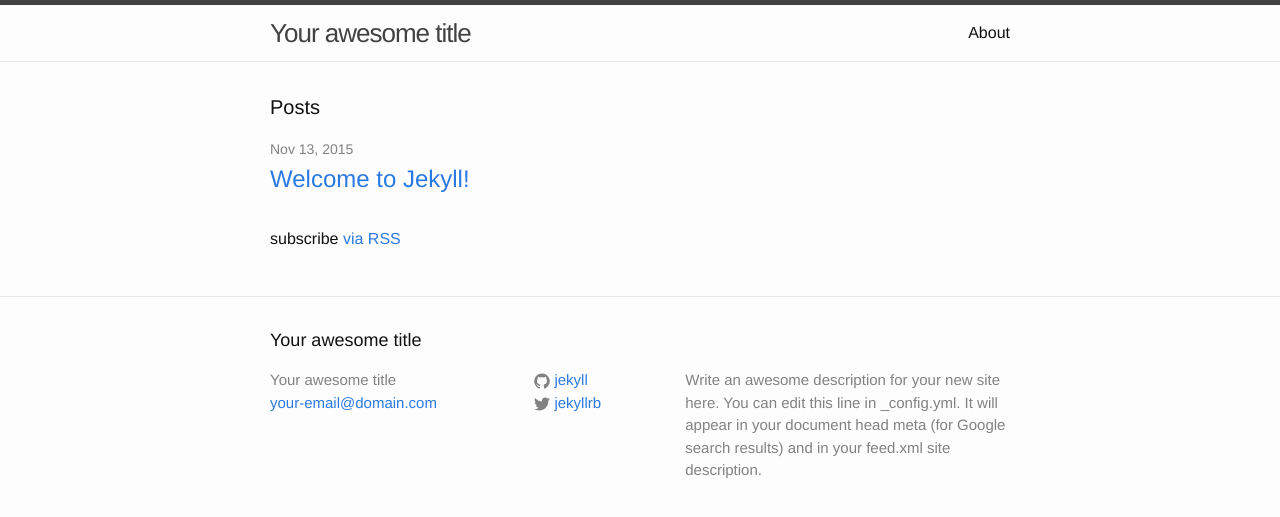
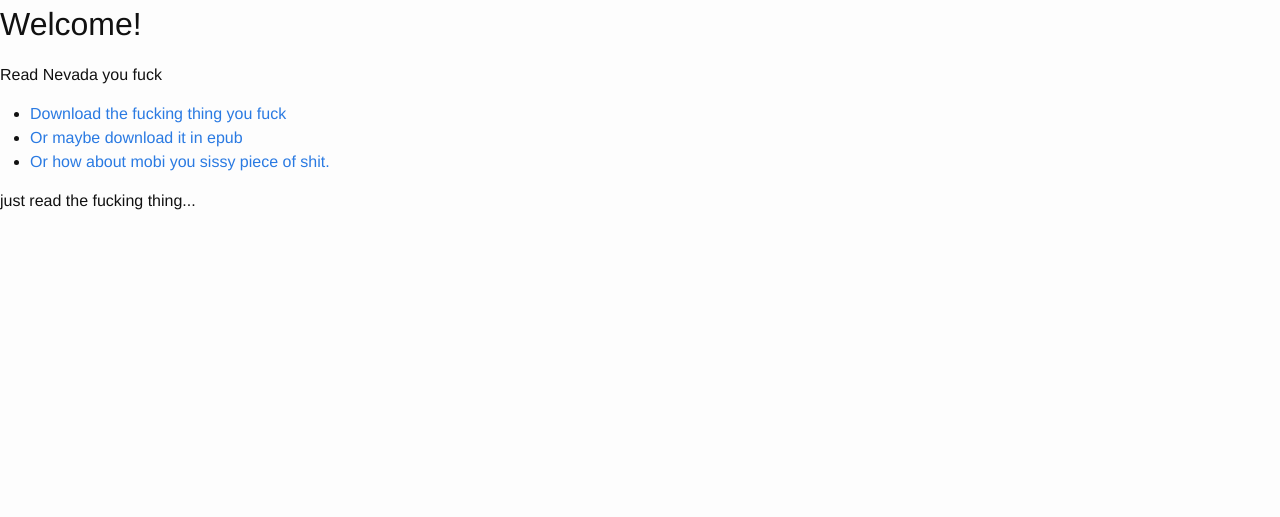
Before and after one commit to ZoeyWolfe/have-you-read-nevada, a Jekyll site: the page built from index.html, in a window 1280 px wide. Shown: the top 517 px of the page. Built offline with Jekyll 4.4.1, drawn with Linux system fonts in a browser that asks for light colours.

Commit message:
add some content

```diff
--- a/_config.yml
+++ b/_config.yml
@@ -1,10 +1,7 @@
 # Site settings
-title: Your awesome title
+title: Have you read Nevada?
 email: your-email@domain.com
-description: > # this means to ignore newlines until "baseurl:"
-  Write an awesome description for your new site here. You can edit this
-  line in _config.yml. It will appear in your document head meta (for
-  Google search results) and in your feed.xml site description.
+description: "For all the James H's out there"
 baseurl: "" # the subpath of your site, e.g. /blog/
 url: "http://yourdomain.com" # the base hostname & protocol for your site
 twitter_username: jekyllrb
--- a/_layouts/default.html
+++ b/_layouts/default.html
@@ -5,15 +5,7 @@
 
   <body>
 
-    {% include header.html %}
-
-    <div class="page-content">
-      <div class="wrapper">
-        {{ content }}
-      </div>
-    </div>
-
-    {% include footer.html %}
+    {{ content }}
 
   </body>
 
--- a/index.html
+++ b/index.html
@@ -2,22 +2,18 @@
 layout: default
 ---
 
-<div class="home">
+<h1>
+  Welcome!
+</h1>
 
-  <h1 class="page-heading">Posts</h1>
+<p>
+  Read Nevada you fuck
+</p>
 
-  <ul class="post-list">
-    {% for post in site.posts %}
-      <li>
-        <span class="post-meta">{{ post.date | date: "%b %-d, %Y" }}</span>
+<ul>
+  <li> <a href="/nevada.pdf"> Download the fucking thing you fuck </a> </li>
+  <li> <a href="/nevada.epub"> Or maybe download it in epub </a></li>
+  <li> <a href="/nevada.mobi.zip"> Or how about mobi you sissy piece of shit. </a> </li>
+</ul>
 
-        <h2>
-          <a class="post-link" href="{{ post.url | prepend: site.baseurl }}">{{ post.title }}</a>
-        </h2>
-      </li>
-    {% endfor %}
-  </ul>
-
-  <p class="rss-subscribe">subscribe <a href="{{ "/feed.xml" | prepend: site.baseurl }}">via RSS</a></p>
-
-</div>
+<p> just read the fucking thing... </p>
```
Also changed, not shown: Gemfile.lock (added).
